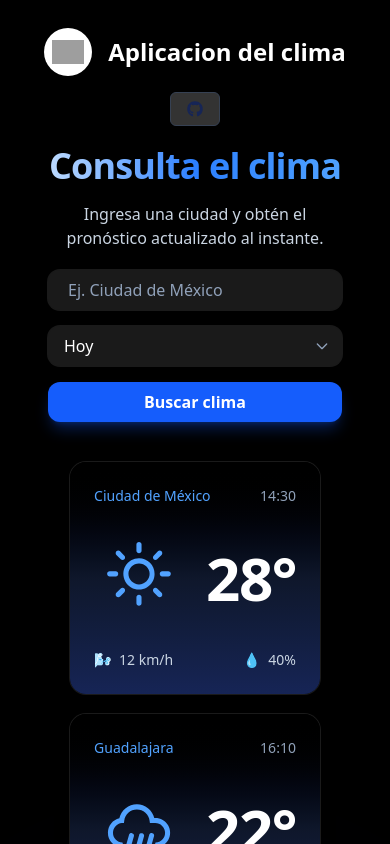
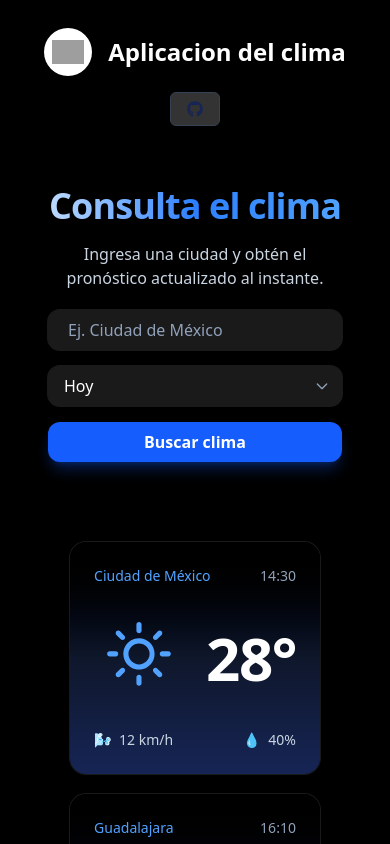
Before and after one commit to EnriqueHM31/clima-aplicacion, a React (Vite) app: page / in a window 390 px wide. Shown: the top 844 px of the page. Built offline with nearby package versions, Linux system fonts and the light colour scheme; grey boxes are pictures that could not be loaded; what tailwind-animations would draw is missing.

Commit message:
Actualizar estilos en Hero: ajustar clases CSS para mejorar la disposición y el espaciado en el componente Hero.

```diff
--- a/src/components/Home/Hero.tsx
+++ b/src/components/Home/Hero.tsx
@@ -3,7 +3,7 @@ import SearchClima from "../Atomos/Search";
 
 export default function Hero() {
     return (
-        <div className="w-full max-w-4xl text-center">
+        <div className="w-full md:max-w-4xl text-center py-10 md:py-0">
             {/* Título */}
             <motion.h1
                 initial={{ opacity: 0, y: 30 }}
```
